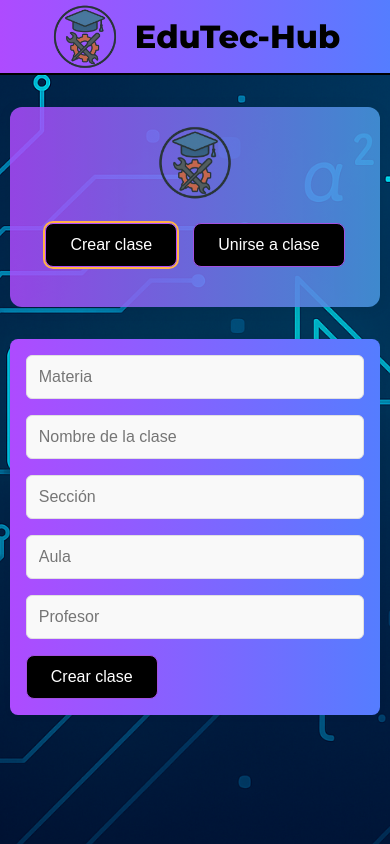
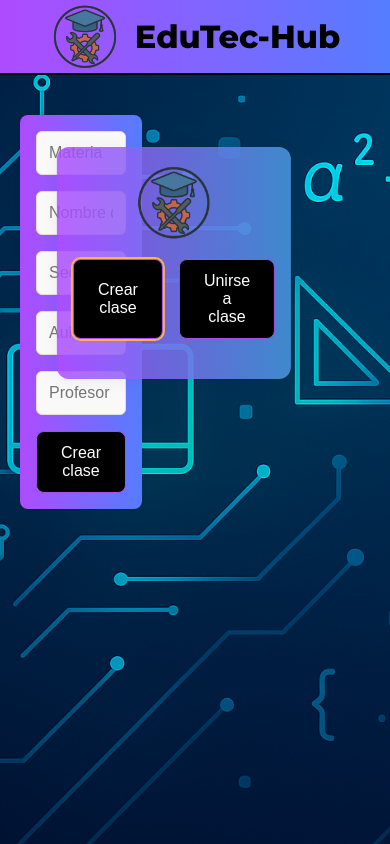
Before and after one commit to felipelucerocosta/EduTec-Hub, a React (Vite) app: page /clases in a window 390 px wide. Both pictures are taken after a click on the button "Crear clase". Built offline with nearby package versions, Linux system fonts and the light colour scheme.

Commit message:
mejoras visuales

```diff
--- a/src/Registro.module.css
+++ b/src/Registro.module.css
@@ -55,7 +55,7 @@ p {
 .loginRegisterContainer button {
   border-radius: 20px;
   border: 1px solid #000000ff;
-  background-color: #79238aff;
+  background-color: #ae4bff;
   color: #000000ff;
   font-size: 12px;
   font-weight: bold;
--- a/src/clases.tsx
+++ b/src/clases.tsx
@@ -47,6 +47,56 @@ const Clases: React.FC = () => {
       <Header />
 
       <main>
+        <div className="main-layout">
+          <div style={{ flex: "1 1 400px" }}>
+            {/* Formularios centrados a la izquierda */}
+            {mostrarCrear && (
+              <section id="crearClaseForm" className="form-container">
+                <form id="formCrearClase" onSubmit={handleCrearClase} noValidate>
+                  <input type="text" name="materia" placeholder="Materia" required />
+                  <input
+                    type="text"
+                    name="nombre"
+                    placeholder="Nombre de la clase"
+                    required
+                  />
+                  <input
+                    type="text"
+                    name="seccion"
+                    placeholder="Sección"
+                    required
+                  />
+                  <input type="text" name="aula" placeholder="Aula" required />
+                  <input
+                    type="text"
+                    name="creador"
+                    placeholder="Profesor"
+                    required
+                  />
+                  <button type="submit" className="btn btn-primary">
+                    Crear clase
+                  </button>
+                </form>
+              </section>
+            )}
+            {mostrarUnirse && (
+              <section id="unirseClaseForm" className="form-container">
+                <form id="formUnirseClase" onSubmit={handleUnirseClase} noValidate>
+                  <input type="text" name="materia" placeholder="Materia" required />
+                  <input
+                    type="text"
+                    name="codigo"
+                    placeholder="Código de clase"
+                    required
+                  />
+                  <button type="submit" className="btn btn-primary">
+                    Unirse
+                  </button>
+                </form>
+              </section>
+            )}
+          </div>
+          <div style={{ flex: "2 1 600px" }}>
             <div className="container">
               <img
                 src="/Educación Técnica y Herramientas (2).png"
@@ -78,57 +128,9 @@ const Clases: React.FC = () => {
                 </button>
               </div>
             </div>
-
-        {/* Formulario para crear clase */}
-        {mostrarCrear && (
-          <section id="crearClaseForm" className="form-container">
-            <form id="formCrearClase" onSubmit={handleCrearClase} noValidate>
-              <input type="text" name="materia" placeholder="Materia" required />
-              <input
-                type="text"
-                name="nombre"
-                placeholder="Nombre de la clase"
-                required
-              />
-              <input
-                type="text"
-                name="seccion"
-                placeholder="Sección"
-                required
-              />
-              <input type="text" name="aula" placeholder="Aula" required />
-              <input
-                type="text"
-                name="creador"
-                placeholder="Profesor"
-                required
-              />
-              <button type="submit" className="btn btn-primary">
-                Crear clase
-              </button>
-            </form>
-          </section>
-        )}
-
-        {/* Formulario para unirse a clase */}
-        {mostrarUnirse && (
-          <section id="unirseClaseForm" className="form-container">
-            <form id="formUnirseClase" onSubmit={handleUnirseClase} noValidate>
-              <input type="text" name="materia" placeholder="Materia" required />
-              <input
-                type="text"
-                name="codigo"
-                placeholder="Código de clase"
-                required
-              />
-              <button type="submit" className="btn btn-primary">
-                Unirse
-              </button>
-            </form>
-          </section>
-        )}
-
-        {/* Lista de clases */}
+          </div>
+        </div>
+        {/* Sección de clases debajo de los formularios y container */}
         <div id="coursesList">
           {clases.map((clase, index) => (
             <div key={index} className="clase-item">
--- a/src/styles.css
+++ b/src/styles.css
@@ -62,6 +62,13 @@ header {
   box-shadow: 0 2px 16px rgba(0,0,0,0.06);
   padding: 2rem;
   text-align: center;
+  display: flex;
+  flex-direction: column;
+  align-items: center;
+  justify-content: center;
+
+  left: 50%;
+  transform: translateX(-50%);
 }
 
 .illustration {
@@ -110,7 +117,7 @@ header {
 /* Formularios */
 .form-container {
   max-width: 400px;
-  margin: 1rem auto;
+  margin: 0;
   background: linear-gradient(to right, #ae4bff, #557dff);
   border-radius: 8px;
   box-shadow: 0 1px 8px rgba(0,0,0,0.04);
@@ -134,22 +141,43 @@ form select:focus {
   outline: none;
 }
 
-/* Lista de cursos */
-#coursesList {
-  margin: 2rem auto;
-  max-width: 600px;
+/* Nuevo layout para alinear el formulario a la izquierda */
+.main-layout {
   display: flex;
-  flex-direction: column;
-  gap: 1rem;
+  justify-content: flex-start;
+  align-items: flex-start;
+  gap: 2rem;
+  max-width: 1200px;
+  margin-left: 20px;
+  margin-top: 40px;
 }
 
-/* Estilo para cada clase */
+/* Sección de lista de cursos: grid responsivo */
+#coursesList {
+  width: 100%;
+  max-width: 800px;
+  margin: 2rem auto 0 auto;
+  display: grid;
+  grid-template-columns: repeat(auto-fit, minmax(250px, 1fr));
+  gap: 1.5rem;
+  justify-items: center;
+  align-items: stretch;
+}
+
+/* Cada clase ocupa el mismo espacio */
 .clase-item {
   background: var(--color-fondo);
   border-radius: 12px;
   box-shadow: 0 2px 10px rgba(0,0,0,0.08);
   padding: 1rem 1.5rem;
+  min-width: 250px;
+  min-height: 180px;
+  display: flex;
+  flex-direction: column;
+  justify-content: center;
+  align-items: flex-start;
   transition: transform 0.2s, box-shadow 0.2s;
+  box-sizing: border-box;
 }
 
 .clase-item:hover {
@@ -182,6 +210,17 @@ form select:focus {
   }
   .clase-item h3 {
     font-size: 1.2rem;
+  }
+  #coursesList {
+    grid-template-columns: 1fr;
+    gap: 1rem;
+    max-width: 95vw;
+    padding: 1rem;
+  }
+  .clase-item {
+    min-width: unset;
+    min-height: 140px;
+    padding: 1rem;
   }
 }
 
```
Lines whose indentation alone changed are shown as unchanged.
